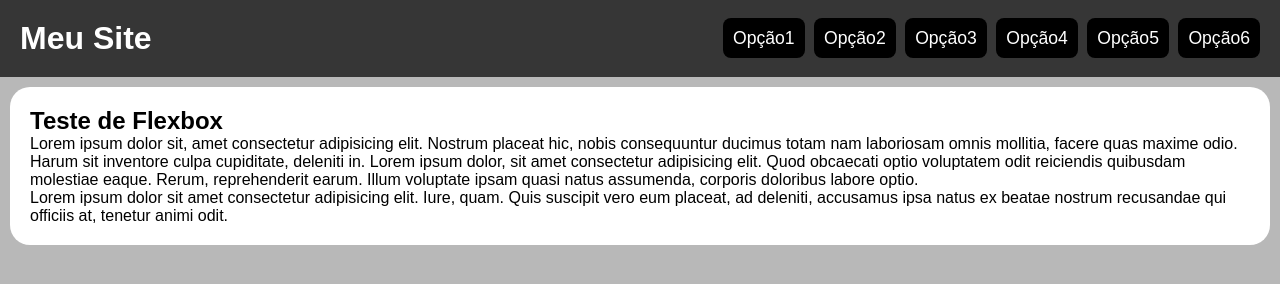
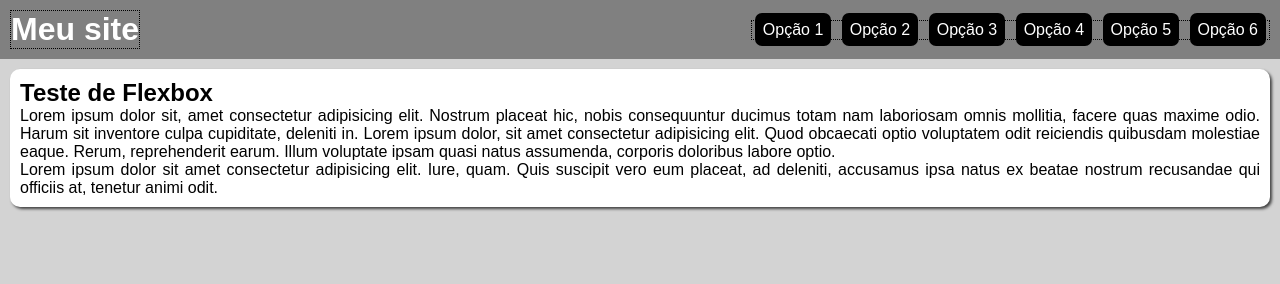
Before and after one commit to matheus5014/html-css-flexbox, a plain HTML site: page ex027/flex013-menu flexbox/index.html in a window 1280 px wide. Drawn offline with Linux system fonts and the light colour scheme.

Commit message:
cabeçalho com flexbox

```diff
--- a/ex027/flex013-menu flexbox/estilo.css
+++ b/ex027/flex013-menu flexbox/estilo.css
@@ -3,48 +3,50 @@
 * {
     margin: 0;
     padding: 0;
+    box-sizing: border-box;
 }
 
 body {
-    background-color: #b8b8b8;
     font-family: Arial, Helvetica, sans-serif;
-    flex-flow: row wrap;
+    font-size: 1em;
+    background-color: lightgray;
+    height: 100vh;
+    width: 100vw;
+
 }
 
-main {
-    background-color: #363636;
-    padding: 20px;
+header {
+    background-color: gray;
+    color: white;
+    padding: 10px;
+
     display: flex;
     flex-flow: row wrap;
     justify-content: space-between;
+    align-items: center;
 }
-h1 {
-    color: #ffffff;
+ header > h1 {
+    border: 1px dotted black;
+ }
+
+ header > nav {
+    border: 1px dotted black;
+ }
+
+header > nav > a {
+    background-color: black;
+    color: white;
+    padding: 8px;
+    margin: 3px;
+    text-decoration: none;
+    border-radius: 7px;
 }
 
-ul {
-    padding-top: 8px;
-
-}
-ul > li {
-    background-color: #000000;
-    color: #ffffff;
-    font-size: 1.1em;
+ main {
+    background-color: white;
+    margin: 10px;
     padding: 10px;
-    margin-left: 5px;
-    border-radius: 8px;
-    display: inline;
-    list-style: none;
-}
-
-li:hover {
-    cursor: pointer;
-}
-
-section {
-    background-color: #ffffff;
-    padding: 20px;
-    margin: 10px;
-    border-radius: 20px;
-
-}
+    border-radius: 10px;
+    box-shadow: 2px 2px 3px #000000b0;
+    text-align: justify;
+ }
--- a/ex027/flex013-menu flexbox/index.html
+++ b/ex027/flex013-menu flexbox/index.html
@@ -3,28 +3,30 @@
 <head>
     <meta charset="UTF-8">
     <meta name="viewport" content="width=device-width, initial-scale=1.0">
-    <title>menu responsivo com flexbox</title>
+    <title>menu flexbox</title>
     <link rel="stylesheet" href="estilo.css">
     <link rel="stylesheet" href="mediac.css">
 </head>
 <body>
-    <main class="menu">
-        <h1>Meu Site</h1>
-    <ul>
-        <li class="opcao">Opção1</li>
-        <li class="opcao">Opção2</li>
-        <li class="opcao">Opção3</li>
-        <li class="opcao">Opção4</li>
-        <li class="opcao">Opção5</li>
-        <li class="opcao">Opção6</li>
-    </ul>
-    </main>
 
-    <section>
+    <header>
+        <h1>Meu site</h1>
+
+        <nav>
+            <a href="#">Opção 1</a>
+            <a href="#">Opção 2</a>
+            <a href="#">Opção 3</a>
+            <a href="#">Opção 4</a>
+            <a href="#">Opção 5</a>
+            <a href="#">Opção 6</a>
+        </nav>
+    </header>
+
+    <main>
         <h2>Teste de Flexbox</h2>
 
         <p>Lorem ipsum dolor sit, amet consectetur adipisicing elit. Nostrum placeat hic, nobis consequuntur ducimus totam nam laboriosam omnis mollitia, facere quas maxime odio. Harum sit inventore culpa cupiditate, deleniti in. Lorem ipsum dolor, sit amet consectetur adipisicing elit. Quod obcaecati optio voluptatem odit reiciendis quibusdam molestiae eaque. Rerum, reprehenderit earum. Illum voluptate ipsam quasi natus assumenda, corporis doloribus labore optio.</p>
         <p>Lorem ipsum dolor sit amet consectetur adipisicing elit. Iure, quam. Quis suscipit vero eum placeat, ad deleniti, accusamus ipsa natus ex beatae nostrum recusandae qui officiis at, tenetur animi odit.</p>
-    </section>
+    </main>
 </body>
 </html>
```
